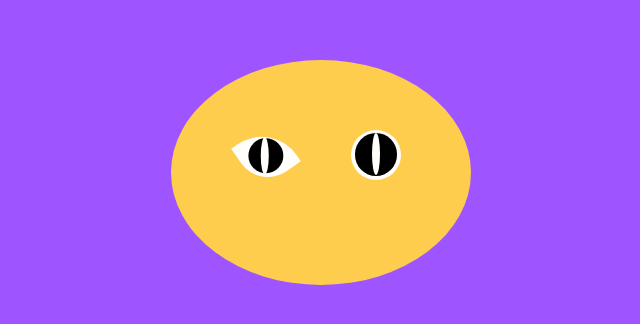
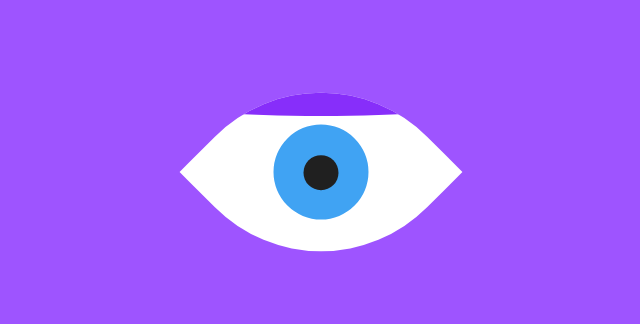
Before and after one commit to Joaquinvesapa/cat-css, a plain HTML site: page index.html in a window 1280 px wide. Shown: the part 228-552 px from the top of the page, without its empty margins (319-959 px from the left). Drawn offline with Linux system fonts and the light colour scheme.

Commit message:
ojo simple animado

```diff
--- /dev/null
+++ b/eye.css
@@ -0,0 +1,52 @@
+.eye{
+    width: 200px;
+    height: 200px;
+    background-color: #fff;
+    border-radius: 75% 0;
+    transform: rotate(45deg);
+    position: absolute;
+    overflow: hidden;
+}
+
+.ball{
+    width: 95px;
+    height: 95px;
+    background-color: rgb(64, 163, 243);
+    position: absolute;
+    top: 50%;
+    left: 50%;
+    transform: translate(-50%, -50%);
+    border-radius: 50%;
+}
+
+.sball{
+    width: 35px;
+    height: 35px;
+    background-color: rgb(32, 32, 32);
+    position: absolute;
+    top: 50%;
+    left: 50%;
+    transform: translate(-50%, -50%);
+    border-radius: 50%;
+}
+
+.ceye{
+    width: 300px;
+    height: 160px;
+    position: absolute;
+    top: 50%;
+    left: 50%;
+    transform: translate(-50%, -50%) rotate(-45deg);
+    z-index: 999;
+}
+.ceye span{
+    width: 100%;
+    height: 15%;
+    display: block;
+    background-color: #872efa;
+    border-radius: 0 0 60% 60%;
+    transition: .35s;
+}
+.eye:hover > .ceye span{
+    height: 100%;
+}
--- a/index.html
+++ b/index.html
@@ -5,11 +5,24 @@
   <meta http-equiv="X-UA-Compatible" content="IE=edge">
   <meta name="viewport" content="width=device-width, initial-scale=1.0">
   <link rel="stylesheet" href="style.css">
+  <link rel="stylesheet" href="eye.css">
+
   <title>Cat Css</title>
 </head>
 <body>
-  <div class="head">
-    <!-- <div class="eye"></div> -->
+
+  <div class="eye">
+    <div class="ceye">
+      <span></span>
+    </div>
+    <div class="ball">
+      <div class="sball"></div>
+    </div>
+  </div>
+
+
+  <!--<div class="head">
+     <div class="eye"></div>
     <div class="parpado-left">
       <div class="eye-left">
         <div class="shut-l">
@@ -26,6 +39,6 @@
       </div>
     </div>
 
-  </div>
+  </div> -->
 </body>
 </html>
```
